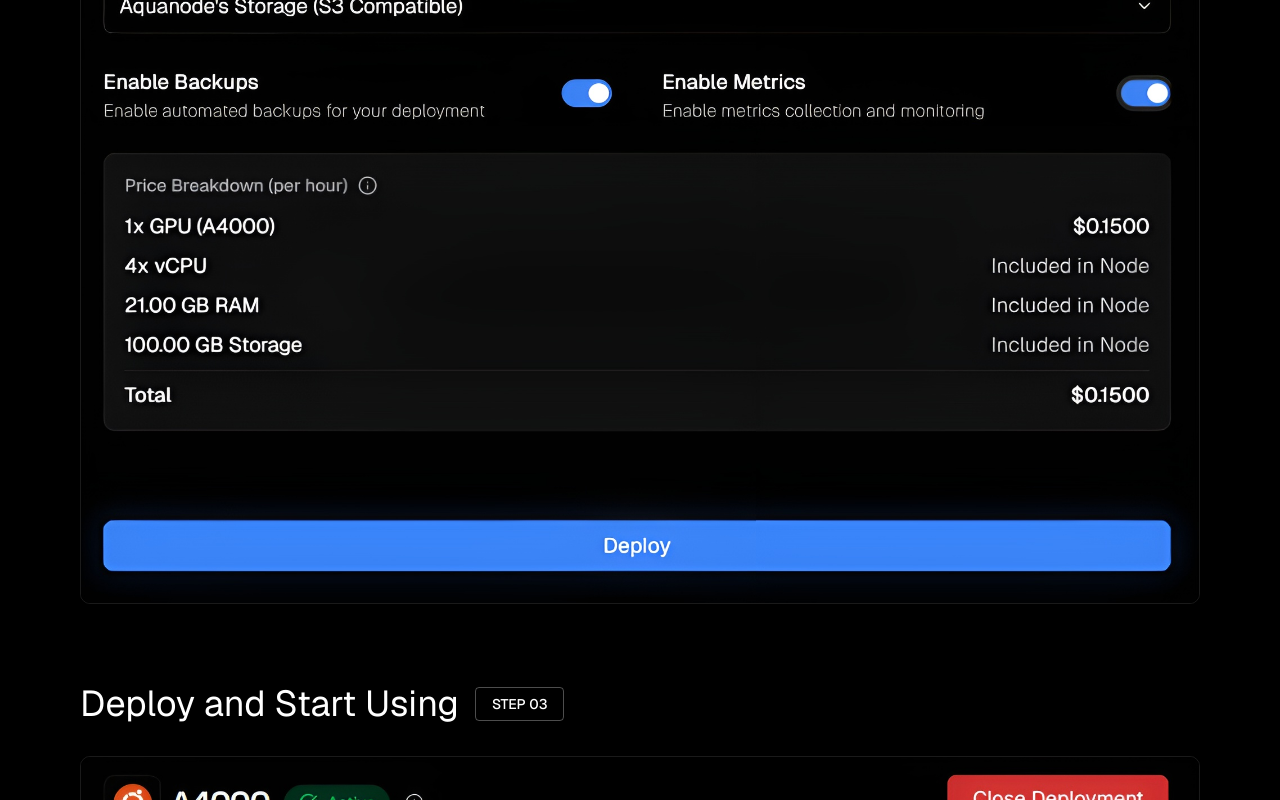
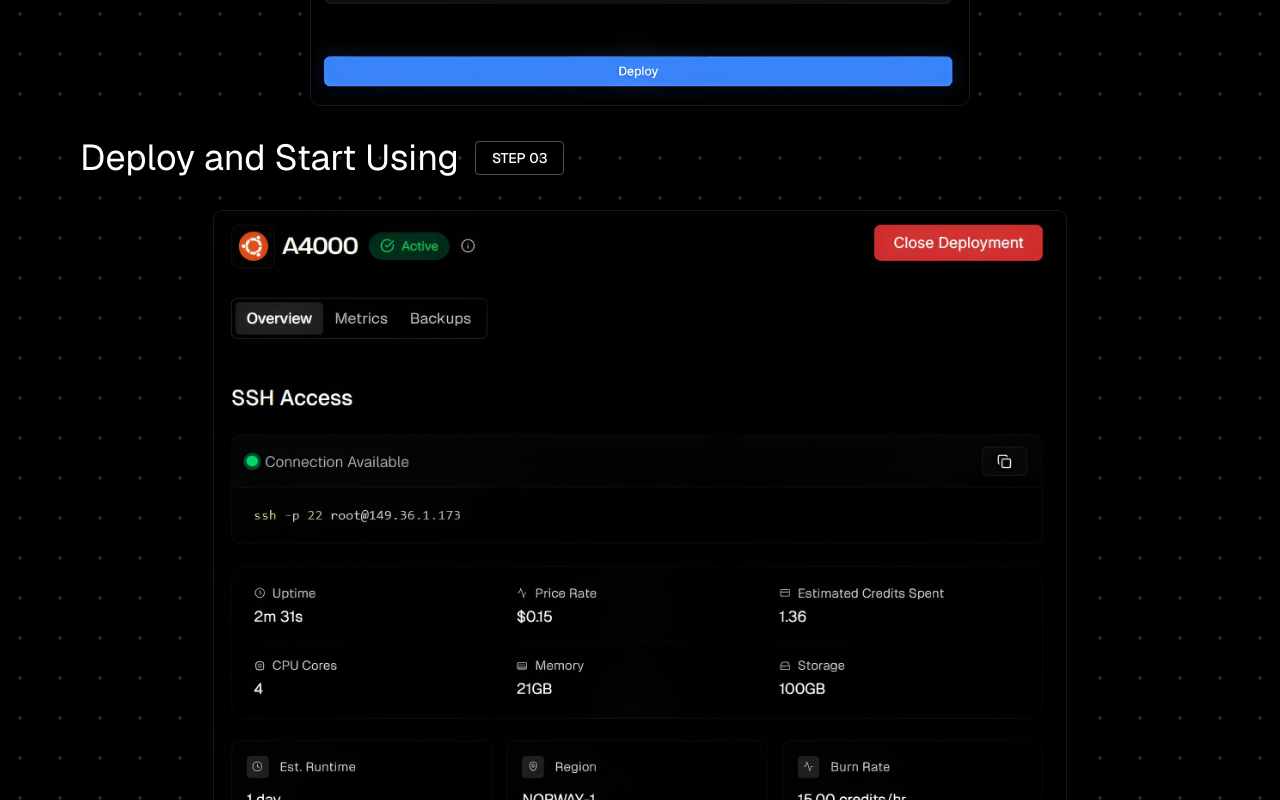
Before and after one commit to Aquanodeio/website, a Next.js app: page / in a window 1280 px wide. Shown: the part 3580-4380 px from the top of the page. Built offline with nearby package versions, Linux system fonts and the light colour scheme; no server answers.

Commit message:
updated sections

```diff
--- a/components/Home/ConfigureSection.tsx
+++ b/components/Home/ConfigureSection.tsx
@@ -7,8 +7,15 @@ import ConfigureImage from "@/assets/home/launching/configure.png";
 
 export function ConfigureSection() {
   return (
-    <section className="relative w-full bg-black py-10 overflow-hidden">
-      <div className="relative z-10 px-6 md:px-12 lg:px-16 xl:px-20">
+    <section className="relative w-full bg-black py-4 overflow-hidden">
+      <div
+        style={{
+          backgroundImage:
+            "radial-gradient(circle, rgba(255,255,255,0.15) 2px, transparent 1px)",
+          backgroundSize: "40px 40px",
+        }}
+        className="relative z-10 px-6 md:px-12 lg:px-16 xl:px-20"
+      >
         {/* Header Section */}
         <motion.div
           initial="hidden"
@@ -36,7 +43,7 @@ export function ConfigureSection() {
           <Image
             src={ConfigureImage}
             alt="Configure Server"
-            className="w-full h-auto rounded-lg border border-white/10"
+            className="h-[85dvh] mx-auto w-auto rounded-lg border border-white/10"
             placeholder="blur"
           />
         </motion.div>
--- a/components/Home/DeploySection.tsx
+++ b/components/Home/DeploySection.tsx
@@ -7,8 +7,15 @@ import DeployImage from "@/assets/home/launching/use.png";
 
 export function DeploySection() {
   return (
-    <section className="relative w-full bg-black py-10 overflow-hidden">
-      <div className="relative z-10 px-6 md:px-12 lg:px-16 xl:px-20">
+    <section className="relative w-full bg-black py-4 overflow-hidden">
+      <div
+        className="relative z-10 px-6 md:px-12 lg:px-16 xl:px-20"
+        style={{
+          backgroundImage:
+            "radial-gradient(circle, rgba(255,255,255,0.15) 2px, transparent 1px)",
+          backgroundSize: "40px 40px",
+        }}
+      >
         {/* Header Section */}
         <motion.div
           initial="hidden"
@@ -36,7 +43,7 @@ export function DeploySection() {
           <Image
             src={DeployImage}
             alt="Deploy and Start Using"
-            className="w-full h-auto rounded-lg border border-white/10"
+            className="h-[85dvh] mx-auto w-auto rounded-lg border border-white/10"
             placeholder="blur"
           />
         </motion.div>
```
